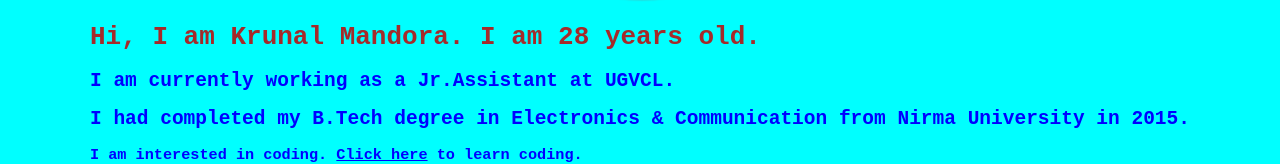
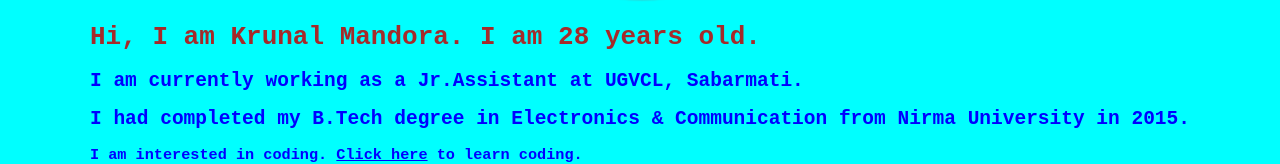
Before and after one commit to KrunalMandora/krunal.netlify.com, a plain HTML site: page index.html in a window 1280 px wide. Shown: the part 408-572 px from the top of the page. Drawn offline with Linux system fonts and the light colour scheme.

Commit message:
fix: description in bio

```diff
--- a/index.html
+++ b/index.html
@@ -9,7 +9,7 @@
             <img class="profile-pic" src="DSC_4561.jpg">
             <div class="site-header-content">
                 <h1 class="h1-content"> Hi, I am Krunal Mandora. I am 28 years old.</h1>
-                <h2> I am currently working as a Jr.Assistant at UGVCL.</h2>
+                <h2> I am currently working as a Jr.Assistant at UGVCL, Sabarmati.</h2>
                 <h2> I had completed my B.Tech degree in Electronics & Communication from Nirma University in 2015.</h2>
                 <h3> I am interested in coding. <a class="link-content" href="https://www.youtube.com/c/TanayPratap">Click here</a> to learn coding.</h3>
             </div>
```
Also changed, not shown: testfile2.txt (added).
